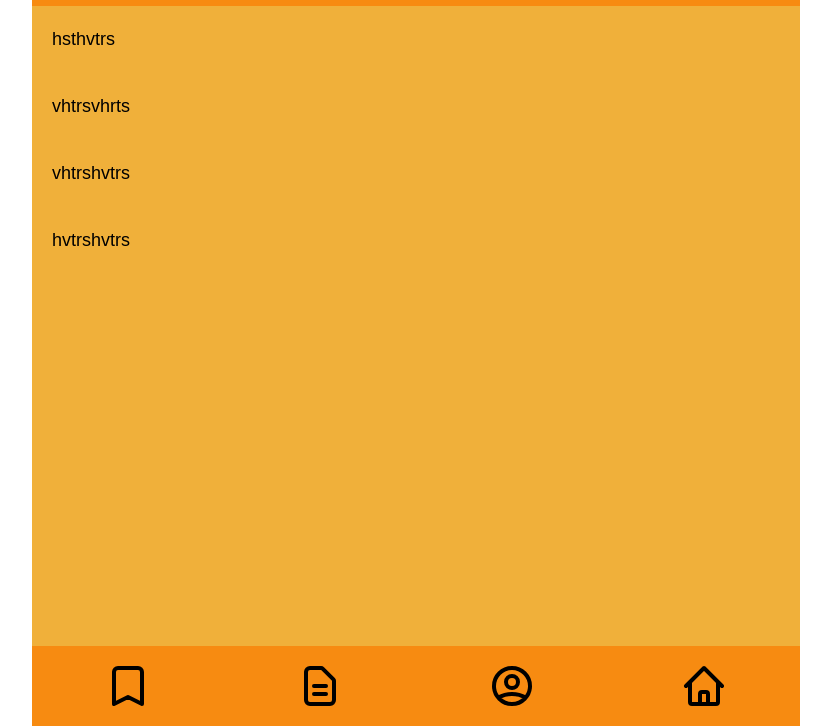
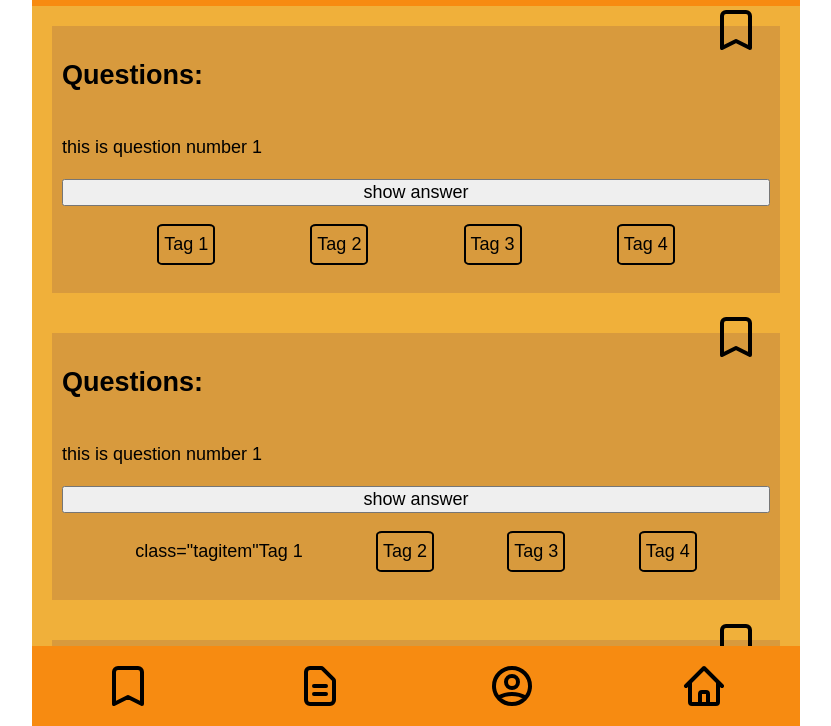
Before and after one commit to joerghebestreit/quiz-app-j-rg, a website: page index.html in a window 1280 px wide. Shown: the part 74-800 px from the top of the page, without its empty margins (224-1055 px from the left). Drawn offline with Linux system fonts and the light colour scheme.

Commit message:
Questions

```diff
--- a/index.html
+++ b/index.html
@@ -12,16 +12,60 @@
         <h1>Quiz App</h1>
       </header>
       <main calss="layout main">
-         <p class="mainbox1">hsthvtrs</p>
-         <p class="mainbox2">vhtrsvhrts</p>
-         <p class="mainbox3">vhtrshvtrs</p>
-         <p class="mainbox4">hvtrshvtrs</p>
+        <artcile class="mainbox1">
+          <img class="icon4" src="/styles/icons-svg/icon2.svg" alt="icon4">
+          <h2>Questions:</h2>
+          <p>this is question number 1</p>
+          <button>show answer</button>
+          <section class="tag1">
+            <p class="tagitem">Tag 1</p>
+            <p class="tagitem">Tag 2</p>
+            <p class="tagitem">Tag 3</p>
+            <p class="tagitem">Tag 4</p>
+          </section>
+        </artcile>
+        <artcile class="mainbox2">
+          <img class="icon4" src="/styles/icons-svg/icon2.svg" alt="icon4">
+          <h2>Questions:</h2>
+          <p>this is question number 1</p>
+          <button>show answer</button>
+          <section class="tag2">
+            <p> class="tagitem"Tag 1</p>
+            <p class="tagitem">Tag 2</p>
+            <p class="tagitem">Tag 3</p>
+            <p class="tagitem">Tag 4</p>
+          </section>
+        </artcile>
+         <artcile class="mainbox3">
+          <img class="icon4" src="/styles/icons-svg/icon2.svg" alt="icon4">
+          <h2>Questions:</h2>
+          <p>this is question number 1</p>
+          <button>show answer</button>
+          <section class="tag3">
+            <p class="tagitem">Tag 1</p>
+            <p class="tagitem">Tag 2</p>
+            <p class="tagitem">Tag 3</p>
+            <p class="tagitem">Tag 4</p>
+          </section>
+         </artcile>
+         <artcile class="mainbox4">
+           <img class="icon4" src="/styles/icons-svg/icon2.svg" alt="icon4">
+          <h2>Questions:</h2>
+          <p>this is question number 1</p>
+          <button>show answer</button>
+          <section class="tag4">
+            <p class="tagitem">Tag 1</p>
+            <p class="tagitem">Tag 2</p>
+            <p class="tagitem">Tag 3</p>
+            <p class="tagitem">Tag 4</p>
+          </section>
+         </artcile>
       </main>
       <footer calss="layout footer">
-        <a class="box2" href=""><img class="icon2" src="styles/icons-svg/icon2.svg" alt="icon2"></a>
-        <a class="box3" href=""><img class="icon3" src="styles/icons-svg/icon3.svg" alt="icon3"></a>
-        <a class="box4" href=""><img class="icon4" src="styles/icons-svg/icon4.svg" alt="icon4"></a>
-        <a class="box1" href=""><img class="icon1" src="styles/icons-svg/icon1.svg" alt="icon1"></a>
+        <a class="box2" href="#layout"><img class="icon" src="styles/icons-svg/icon2.svg" alt="icon"></a>
+        <a class="box3" href=""><img class="icon" src="styles/icons-svg/icon3.svg" alt="icon"></a>
+        <a class="box4" href=""><img class="icon" src="styles/icons-svg/icon4.svg" alt="icon"></a>
+        <a class="box1" href=""><img class="icon" src="styles/icons-svg/icon1.svg" alt="icon"></a>
       </footer>
     </div>
   </body>
--- a/styles/_base.css
+++ b/styles/_base.css
@@ -80,26 +80,80 @@ button {
 }
 
 .mainbox1 {
+  padding: 10px;
+  display: flex;
+  flex-direction: column;
   border: black;
   margin: 20px;
-  justify-content: center;
+  background-color: #d89a3d;
+  position: relative;
+}
+
+.tag1 {
+  display: flex;
+  flex-direction: row;
+  list-style: none;
+  padding: 0px;
+  justify-content: space-evenly;
   align-items: center;
 }
 
 .mainbox2 {
+  padding: 10px;
+  display: flex;
+  flex-direction: column;
   margin: 20px;
-  justify-content: center;
+  background-color: #d89a3d;
+  position: relative;
+}
+
+.tag2 {
+  display: flex;
+  flex-direction: row;
+  list-style: none;
+  padding: 0px;
+  justify-content: space-evenly;
   align-items: center;
 }
 
 .mainbox3 {
+  padding: 10px;
+  display: flex;
+  flex-direction: column;
   margin: 20px;
-  justify-content: center;
+  background-color: #d89a3d;
+  position: relative;
+}
+
+.tag3 {
+  display: flex;
+  flex-direction: row;
+  list-style: none;
+  padding: 0px;
+  justify-content: space-evenly;
   align-items: center;
 }
 
 .mainbox4 {
+  padding: 10px;
+  display: flex;
+  flex-direction: column;
   margin: 20px;
-  justify-content: center;
+  background-color: #d89a3d;
+  position: relative;
+}
+
+.tag4 {
+  display: flex;
+  flex-direction: row;
+  list-style: none;
+  padding: 0px;
+  justify-content: space-evenly;
   align-items: center;
 }
+
+.tagitem {
+  border: 2px solid black;
+  padding: 5px;
+  border-radius: 10%;
+}
--- a/styles/icon.css
+++ b/styles/icon.css
@@ -1,16 +1,4 @@
-.icon1 {
-  width: 3rem;
-  height: 3rem;
-  color: white;
-}
-
-.icon2 {
-  width: 3rem;
-  height: 3rem;
-  color: white;
-}
-
-.icon3 {
+.icon {
   width: 3rem;
   height: 3rem;
   color: white;
@@ -20,4 +8,8 @@
   width: 3rem;
   height: 3rem;
   color: white;
+  position: absolute;
+  top: -20px;
+  right: 20px;
+  cursor: pointer;
 }
```
